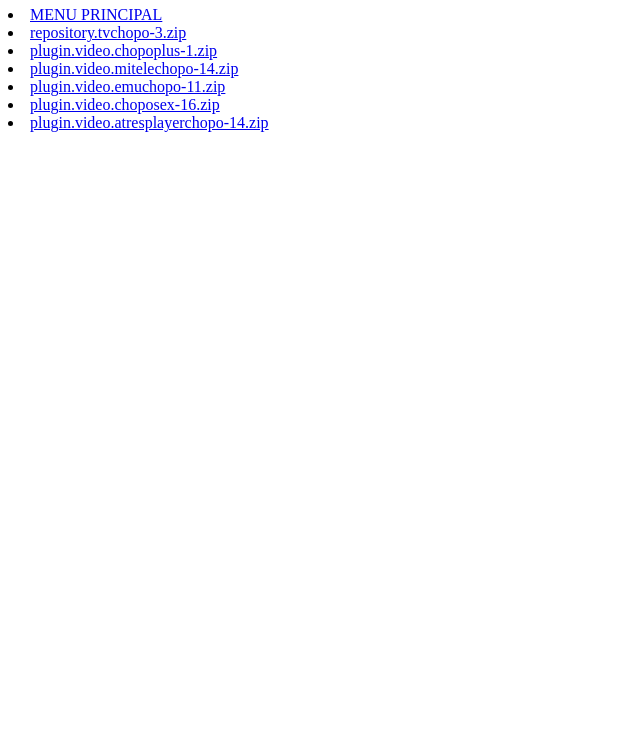
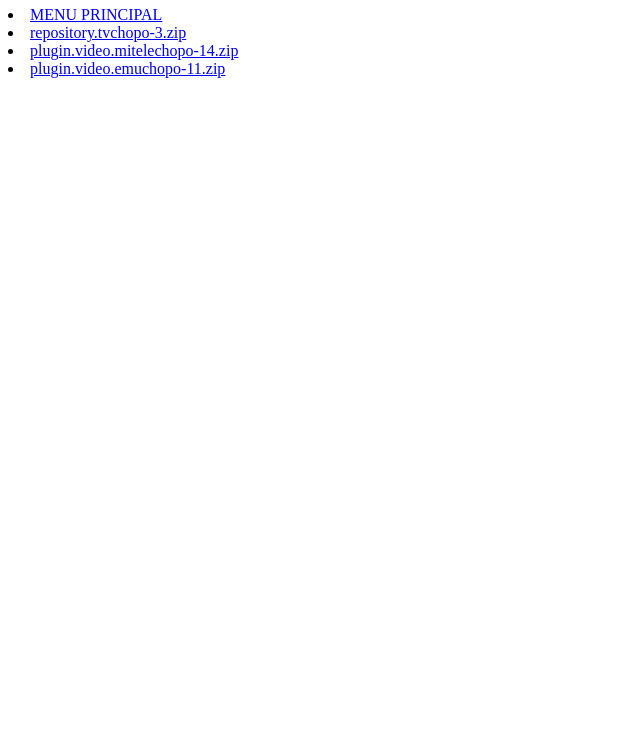
Before and after one commit to Fuente-Chopo/fuente-chopo.github.io, a plain HTML site: page tvchopo/index.html in a window 1280 px wide. Shown: the part 60-800 px from the top of the page, without its empty margins (0-640 px from the left). Drawn offline with Linux system fonts and the light colour scheme.

Commit message:
Remove outdated plugin links from index.html

```diff
--- a/tvchopo/index.html
+++ b/tvchopo/index.html
@@ -7,16 +7,12 @@
 
 <li><a href="repository.tvchopo-3.zip">repository.tvchopo-3.zip</a><td></td></li>
 
-<li><a href="plugin.video.chopoplus-1.zip">plugin.video.chopoplus-1.zip</a><td></td></li>
+
 <li><a href="plugin.video.mitelechopo-14.zip">plugin.video.mitelechopo-14.zip</a><td></td></li>
 
 <li><a href="plugin.video.emuchopo-11.zip">plugin.video.emuchopo-11.zip</a><td></td></li>
 
-<li><a href="plugin.video.choposex-16.zip">plugin.video.choposex-16.zip</a><td></td></li>
 
-
-
-<li><a href="plugin.video.atresplayerchopo-14.zip">plugin.video.atresplayerchopo-14.zip</a><td></td></li>
 
 
 </ul>
```
